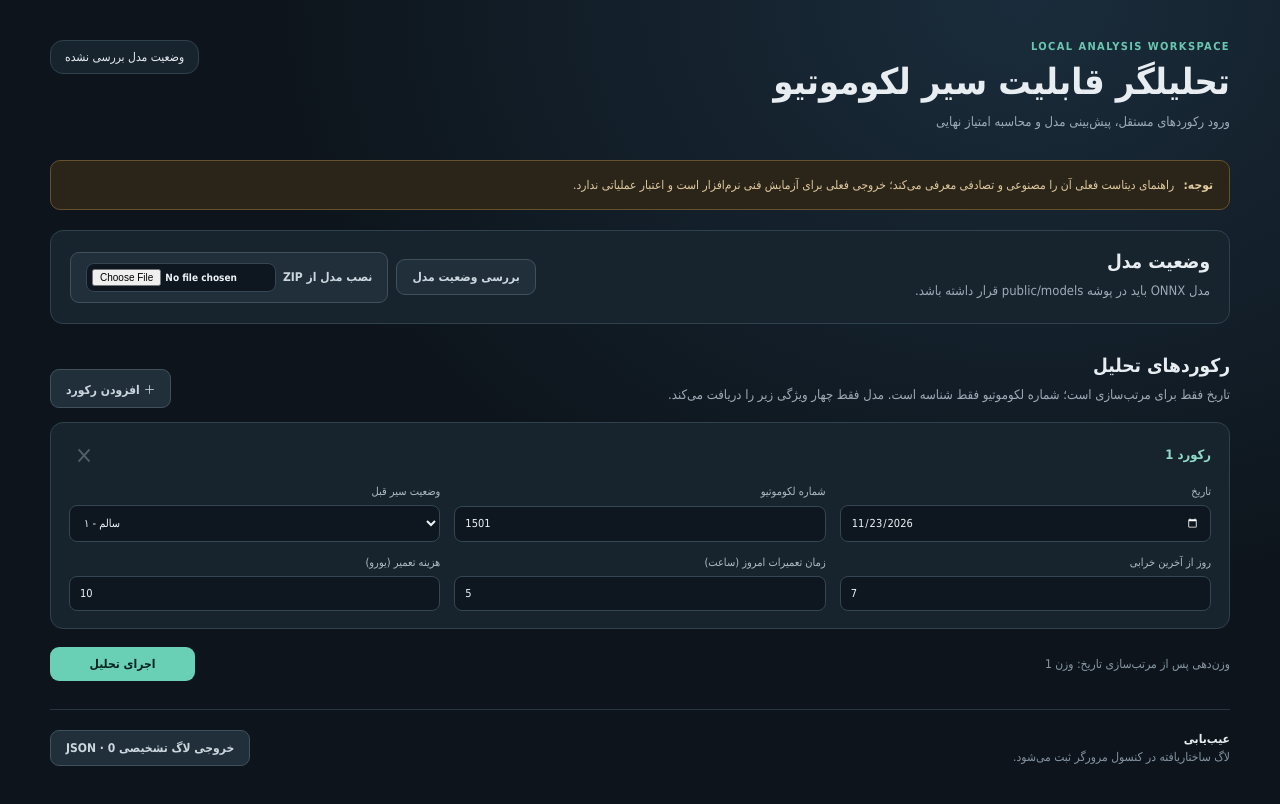
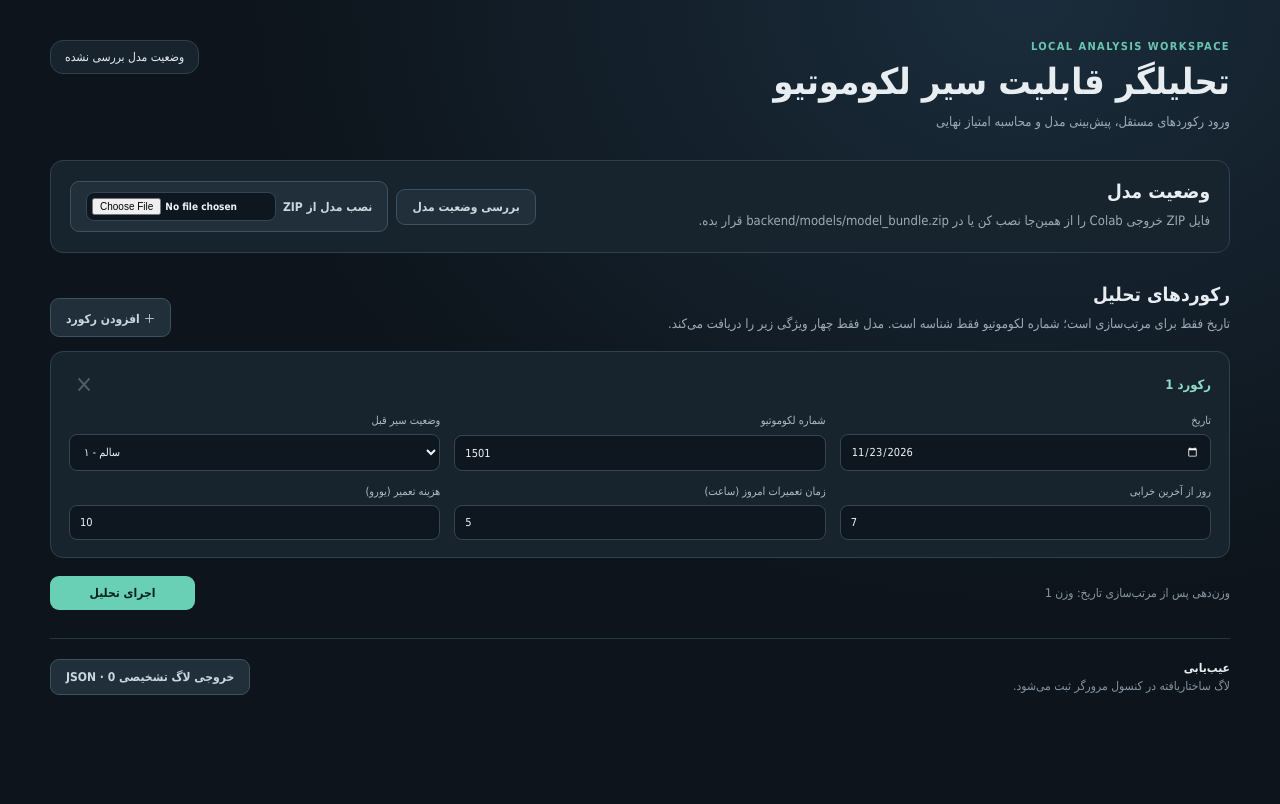
Before and after one commit to SharedByQwen/LocomotiveAnalayzer, a React (Vite) app: page / in a window 1280 px wide. Shown: the top 804 px of the page. Built offline with nearby package versions, Linux system fonts and the light colour scheme.

Commit message:
Remove dataset commentary and clarify backend ZIP model location

```diff
--- a/src/App.tsx
+++ b/src/App.tsx
@@ -42,8 +42,8 @@ export default function App(){
  function exportLogs(){const blob=new Blob([diagnostics.export()],{type:"application/json;charset=utf-8"});const url=URL.createObjectURL(blob);const a=document.createElement("a");a.href=url;a.download="locomotive-diagnostics-"+Date.now()+".json";a.click();URL.revokeObjectURL(url);diagnostics.info("DIAGNOSTICS_EXPORTED");}
  return <main className="shell">
   <header className="header"><div><div className="eyebrow">LOCAL ANALYSIS WORKSPACE</div><h1>تحلیلگر قابلیت سیر لکوموتیو</h1><p>ورود رکوردهای مستقل، پیش‌بینی مدل و محاسبه امتیاز نهایی</p></div><div className={"status "+status}>{status==="ready"?"مدل آماده است":status==="loading"?"در حال بارگذاری":status==="error"?"خطای مدل":"وضعیت مدل بررسی نشده"}</div></header>
-  <section className="warning"><b>توجه:</b> راهنمای دیتاست فعلی آن را مصنوعی و تصادفی معرفی می‌کند؛ خروجی فعلی برای آزمایش فنی نرم‌افزار است و اعتبار عملیاتی ندارد.</section>
-  <section className="panel model"><div><h2>وضعیت مدل</h2><p>{metadata?metadata.algorithm+" · نسخه "+metadata.model_version+" · "+(metadata.training_rows??"?")+" رکورد آموزشی":"مدل ONNX باید در پوشه public/models قرار داشته باشد."}</p>{metadata?.metrics&&<p>MAE {metadata.metrics.mae?.toFixed(4)} · RMSE {metadata.metrics.rmse?.toFixed(4)} · R² {metadata.metrics.r2?.toFixed(4)}</p>}</div><div className="model-actions"><button className="secondary" onClick={checkModel} disabled={status==="loading"}>بررسی وضعیت مدل</button><label className="secondary upload-label">نصب مدل از ZIP<input type="file" accept=".zip,application/zip" onChange={e=>{void handleModelZip(e.target.files?.[0]);e.currentTarget.value="";}} disabled={status==="loading"}/></label></div></section>
+
+  <section className="panel model"><div><h2>وضعیت مدل</h2><p>{metadata?metadata.algorithm+" · نسخه "+metadata.model_version+" · "+(metadata.training_rows??"?")+" رکورد آموزشی":"فایل ZIP خروجی Colab را از همین‌جا نصب کن یا در backend/models/model_bundle.zip قرار بده."}</p>{metadata?.metrics&&<p>MAE {metadata.metrics.mae?.toFixed(4)} · RMSE {metadata.metrics.rmse?.toFixed(4)} · R² {metadata.metrics.r2?.toFixed(4)}</p>}</div><div className="model-actions"><button className="secondary" onClick={checkModel} disabled={status==="loading"}>بررسی وضعیت مدل</button><label className="secondary upload-label">نصب مدل از ZIP<input type="file" accept=".zip,application/zip" onChange={e=>{void handleModelZip(e.target.files?.[0]);e.currentTarget.value="";}} disabled={status==="loading"}/></label></div></section>
   <div className="section-title"><div><h2>رکوردهای تحلیل</h2><p>تاریخ فقط برای مرتب‌سازی است؛ شماره لکوموتیو فقط شناسه است. مدل فقط چهار ویژگی زیر را دریافت می‌کند.</p></div><button className="secondary" onClick={add}>＋ افزودن رکورد</button></div>
   <div className="records">{records.map((r,i)=><article className="record" key={r.id}><div className="record-title"><b>رکورد {i+1}</b>{r.prediction!==undefined&&<span className="chip">پیش‌بینی: {r.prediction.toFixed(5)}</span>}<button className="remove" onClick={()=>remove(r.id)} disabled={records.length===1}>×</button></div><div className="fields">
    <label>تاریخ<input type="date" value={r.date} onChange={e=>update(r.id,"date",e.target.value)}/></label>
```
